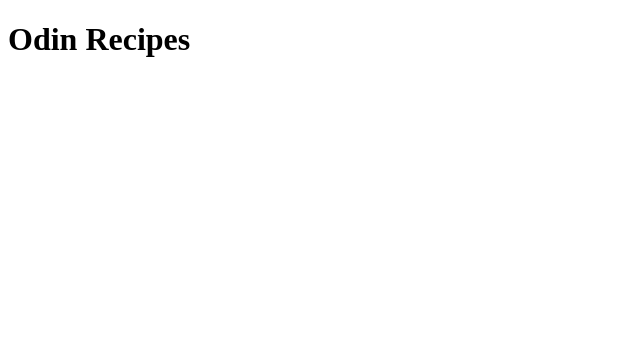
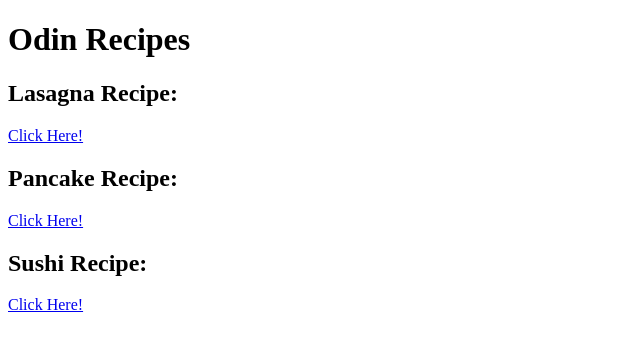
Before and after one commit to coltonbaird1/odin-recipes, a plain HTML site: page index.html in a window 1280 px wide. Shown: the whole page, without its empty margins (0-640 px from the left). Drawn offline with Linux system fonts and the light colour scheme.

Commit message:
link recipe pages to index pagepwd

```diff
--- a/index.html
+++ b/index.html
@@ -8,5 +8,16 @@
     </head>
     <body>
         <h1>Odin Recipes</h1>
+
+        <h2>Lasagna Recipe:</h2>
+        <a href="/recipes/lasagna.html">Click Here!</a>
+
+        <h2>Pancake Recipe:</h2>
+        <a href="/recipes/pancakes.html">Click Here!</a>
+
+        <h2>Sushi Recipe:</h2>
+        <a href="/recipes/sushi.html">Click Here!</a>
+
+
     </body>
 </html>
```
